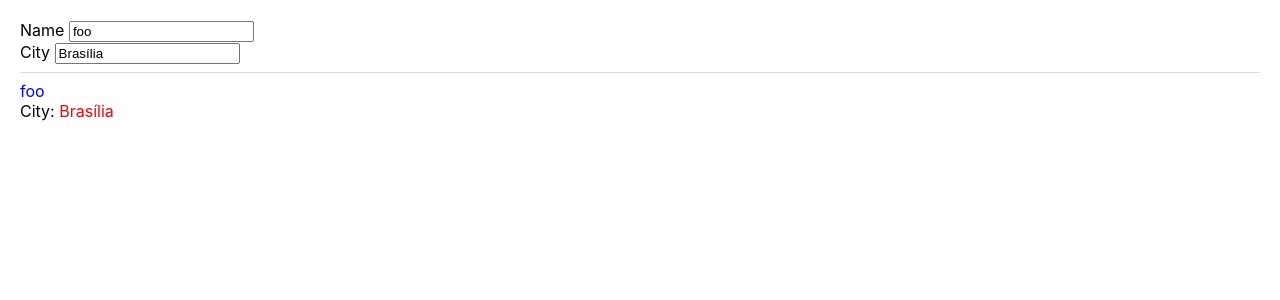
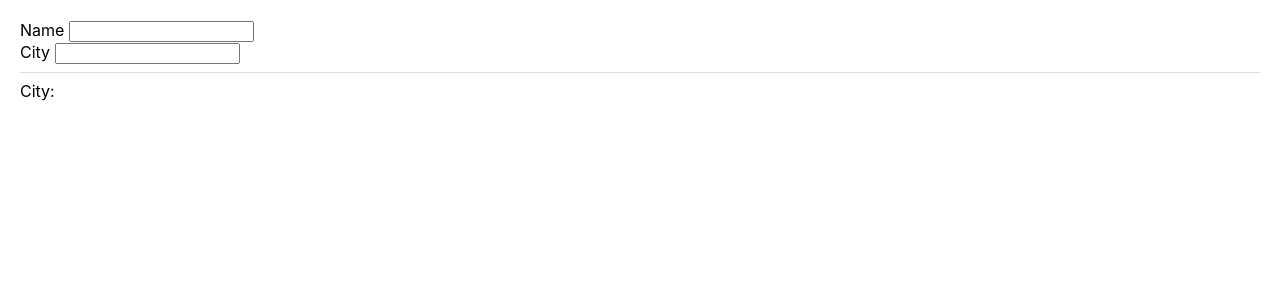
Before and after one commit to rodrigocfd/react-typescript-context-example, a React (Create React App) app: page / in a window 1280 px wide. Shown: the top 300 px of the page. Built offline with nearby package versions, Linux system fonts and the light colour scheme; the HTML template or start-up script is replaced by a standard one.

Commit message:
Inferring Store type.

```diff
--- a/src/app/ContextStore.ts
+++ b/src/app/ContextStore.ts
@@ -3,10 +3,15 @@ import React from 'react';
 /**
  * Global app context store.
  */
-export interface Store {
-	name: string;
-	city: string;
-};
+function createStore() {
+	return {
+		name: '',
+		city: ''
+	};
+}
+
+export interface Store
+	extends ReturnType<typeof createStore> { }
 
 /**
  * Tuple returned by useContext hook.
@@ -20,10 +25,7 @@ export type ContextGetSetTuple = [Readonly<Store>, SetStoreFunc];
  * Return value can be passed to ContextStore.Provider.
  */
 export function newStore(): ContextGetSetTuple {
-	return React.useState(<Store>{
-		name: 'foo',
-		city: 'Brasília'
-	});
+	return React.useState(createStore());
 };
 
 /**
--- a/src/app/TextBlue.tsx
+++ b/src/app/TextBlue.tsx
@@ -2,10 +2,8 @@ import React, {FC} from 'react';
 
 import useStore from './ContextStore';
 
-interface Props { }
-
-const TextBlue: FC<Props> = () => {
-	const [store, setStore] = useStore();
+const TextBlue: FC = () => {
+	const [store] = useStore();
 
 	return (
 		<div style={{color: 'blue'}}>{store.name}</div>
--- a/src/app/TextRed.tsx
+++ b/src/app/TextRed.tsx
@@ -6,8 +6,8 @@ interface Props {
 	label: string;
 }
 
-const TextRed: FC<Props> = (p) => {
-	const [store, setStore] = useStore();
+const TextRed: FC<Readonly<Props>> = p => {
+	const [store] = useStore();
 
 	return (
 		<div>
```
